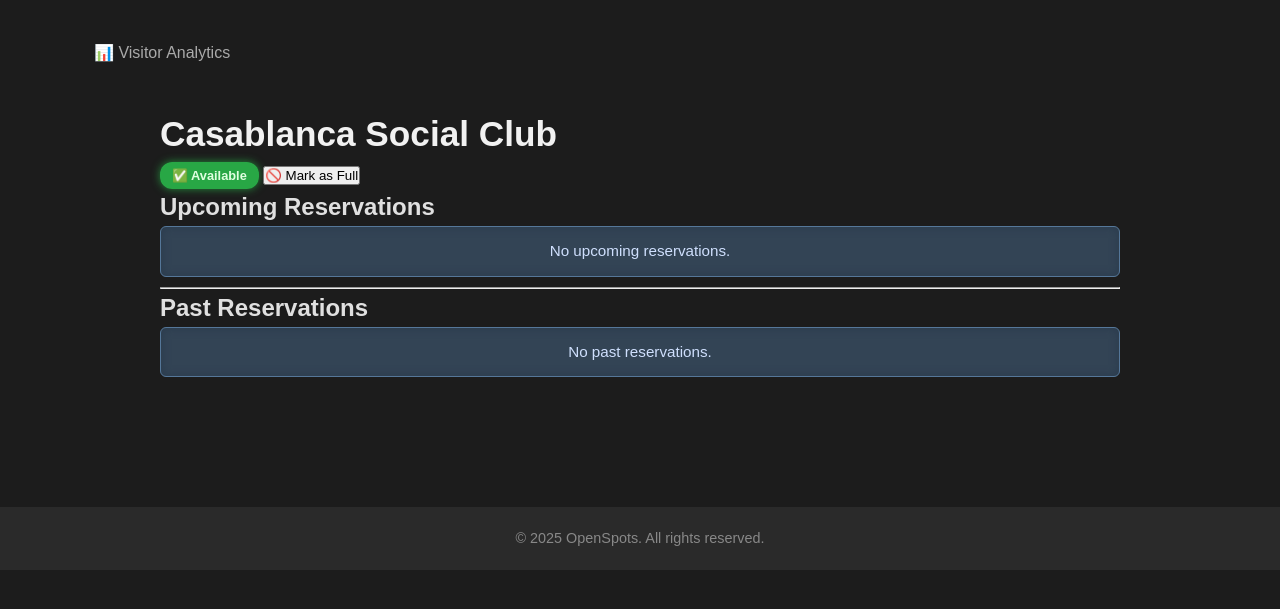
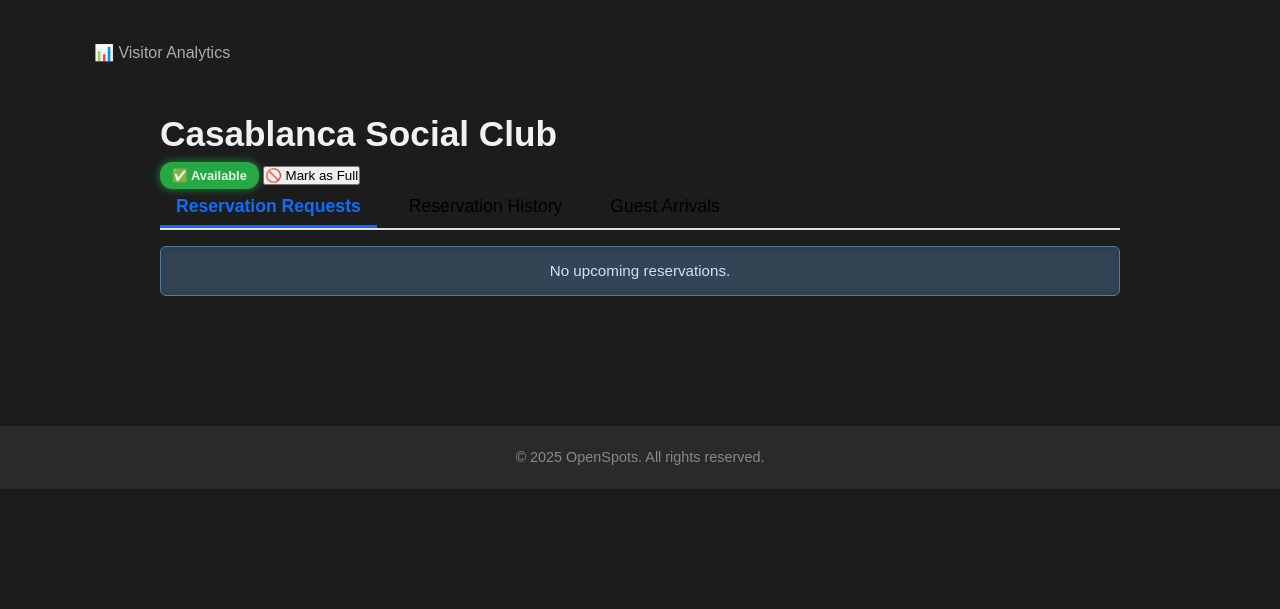
Before and after one commit to GiannisKarampinis/open_spots, a Django app: page /dashboard/2/ in a window 1280 px wide. Shown: the part 80-689 px from the top of the page. Run offline with Django 5.2, Linux system fonts and the light colour scheme; a user stored in the database is signed in; data comes from the database, SQL or seed files in the repository; both versions use the stored data as it was after the commit; parts of the project's set-up code (start-up, migrations or seed data) failed here and were passed over; some libraries are stand-ins or nearby versions.

Commit message:
Introduce Reservation Requests|Reservation History|Guest Arrivals in the venue_admin dashboard - Incomplete business logic

```diff
--- a/venues/static/venues/venue_dashboard.css
+++ b/venues/static/venues/venue_dashboard.css
@@ -201,7 +201,7 @@ table.dataTable tbody tr:hover { background-color: #444 !important; }
 .dataTables_wrapper input[type="search"] {
     flex: 1;
     width: 100%;
-    max-width: 400px;
+    max-width: none;
     padding: 8px 14px;
     font-size: 0.95rem;
     border: 1px solid #444;
@@ -239,10 +239,11 @@ table.dataTable tbody tr:hover { background-color: #444 !important; }
 .table .btn-sm {
     font-size: 0.8rem;
     padding: 4px 10px;
-    margin: 0 4px;
+    margin: 4px 4px;
     border-radius: 6px;
     font-weight: 600;
     transition: background-color 0.3s ease;
+    display: inline-block;
 }
 
 .btn-success {
@@ -328,7 +329,8 @@ table.dataTable tbody tr:hover { background-color: #444 !important; }
 }
 .modal-card .btn-group {
     display: flex;
-    justify-content: space-between;
+    justify-content: center;
+    flex: wrap;
     gap: 10px;
     margin-top: 16px;
 }
@@ -346,6 +348,34 @@ table.dataTable tbody tr:hover { background-color: #444 !important; }
     justify-content: center;
     align-items: center;
     min-height: 80vh;
+}
+
+/* Manual tabs styles */
+.tabs {
+display: flex;
+gap: 1rem;
+margin-bottom: 1rem;
+border-bottom: 2px solid #dee2e6;
+}
+.tabs button {
+background: none;
+border: none;
+padding: 0.5rem 1rem;
+font-size: 1.1rem;
+cursor: pointer;
+border-bottom: 3px solid transparent;
+transition: border-color 0.3s;
+}
+.tabs button.active {
+border-color: #0d6efd;
+color: #0d6efd;
+font-weight: 600;
+}
+.tab-content > div {
+display: none;
+}
+.tab-content > div.active {
+display: block;
 }
 
 /* === Responsive Adjustments === */
--- a/venues/templates/venues/venue_dashboard.html
+++ b/venues/templates/venues/venue_dashboard.html
@@ -1,34 +1,64 @@
 {% extends 'includes/base.html' %}
-{%load static%}
+{% load static %}
 {% block extra_css %}
+    <link rel="stylesheet" href="https://cdn.datatables.net/1.13.7/css/dataTables.bootstrap5.min.css">
     <link rel="stylesheet" href="{% static 'venues/venue_dashboard.css' %}">
-    <link rel="stylesheet" href="https://cdn.datatables.net/1.13.7/css/dataTables.bootstrap5.min.css">
+
+    <style>
+
+    </style>
 {% endblock %}
 
 {% block extra_js %}
+  <!-- jQuery (MUST be first) -->
   <script src="https://code.jquery.com/jquery-3.7.0.min.js"></script>
+
+  <!-- Bootstrap JS (bundle includes Popper) -->
+  <script src="https://cdn.jsdelivr.net/npm/bootstrap@5.3.0/dist/js/bootstrap.bundle.min.js"></script>
+
+  <!-- DataTables -->
   <script src="https://cdn.datatables.net/1.13.7/js/jquery.dataTables.min.js"></script>
+
+  <!-- DataTables Bootstrap 5 integration -->
   <script src="https://cdn.datatables.net/1.13.7/js/dataTables.bootstrap5.min.js"></script>
+
   <script>
     $(document).ready(function () {
-      // Initialize upcoming table (no custom controls)
-      $('#upcomingTable').DataTable();
+        const upcomingTable = $('#upcomingTable').DataTable();
+        const pastTable = $('#pastTable').DataTable();
+        const specialTable = $('#specialTable').DataTable();
 
-      // Initialize past table
-      var pastTable = $('#pastTable').DataTable();
+        setTimeout(function () {
+            $('#upcoming-show-entries-wrapper').append($('#upcomingTable_wrapper .dataTables_length').detach());
+            $('#upcoming-search-wrapper').append($('#upcomingTable_wrapper .dataTables_filter').detach());
+            $('#show-entries-wrapper').append($('#pastTable_wrapper .dataTables_length').detach());
+            $('#search-wrapper').append($('#pastTable_wrapper .dataTables_filter').detach());
+            $('#special-show-entries-wrapper').append($('#specialTable_wrapper .dataTables_length').detach());
+            $('#special-search-wrapper').append($('#specialTable_wrapper .dataTables_filter').detach());
+        }, 100);
 
-      // Wait for DataTables to fully render, then move controls
-      setTimeout(function() {
-        // Move the controls to custom containers for pastTable only
-        var lengthControl = $('#pastTable_wrapper .dataTables_length').detach();
-        var filterControl = $('#pastTable_wrapper .dataTables_filter').detach();
+        // Manual Tabs JS
+        const tabButtons = document.querySelectorAll('.tabs button');
+        const tabContents = document.querySelectorAll('.tab-content > div');
 
-        $('#show-entries-wrapper').append(lengthControl);
-        $('#search-wrapper').append(filterControl);
-      }, 100);
+        tabButtons.forEach(button => {
+          button.addEventListener('click', () => {
+            // Remove active from all buttons
+            tabButtons.forEach(btn => btn.classList.remove('active'));
+            // Add active to clicked button
+            button.classList.add('active');
+
+            // Hide all tab contents
+            tabContents.forEach(content => content.classList.remove('active'));
+            // Show the content linked to clicked button
+            const tabId = button.getAttribute('data-tab');
+            document.getElementById(tabId).classList.add('active');
+          });
+        });
     });
   </script>
 {% endblock %}
+
 
 {% block title %}Venue Dashboard{% endblock %}
 
@@ -51,10 +81,24 @@
         </form>
     </div>
 
-    <!-- Upcoming Reservations Section -->
-    <h2 class="mb-3">Upcoming Reservations</h2>
+    <!-- Manual Tab Navigation -->
+    <div class="tabs">
+      <button type="button" class="active" data-tab="requests">Reservation Requests</button>
+      <button type="button" data-tab="history">Reservation History</button>
+      <button type="button" data-tab="special">Guest Arrivals</button>
+    </div>
+
+    <!-- Tab Content -->
+    <div class="tab-content">
+
+        <!-- Reservation Requests Tab -->
+        <div id="requests" class="active">
             {% if upcoming_reservations %}
                 <div class="table-responsive">
+                    <div class="datatable-controls mb-2">
+                        <div id="upcoming-show-entries-wrapper"></div>
+                        <div id="upcoming-search-wrapper"></div>
+                    </div>
                     <table id="upcomingTable" class="table table-striped table-hover shadow-sm">
                         <thead class="table-dark">
                             <tr>
@@ -88,7 +132,10 @@
                                     {% else %}
                                         <span class="text-muted">—</span>
                                     {% endif %}
+
+                                    {% if r.status != 'pending' %}
                                         <a href="{% url 'edit_reservation_status' r.id %}" class="btn btn-sm btn-edit-status">Edit Status</a>
+                                    {% endif %}
                                 </td>
                             </tr>
                             {% endfor %}
@@ -98,11 +145,10 @@
             {% else %}
                 <div class="alert alert-info mt-4">No upcoming reservations.</div>
             {% endif %}
+        </div>
 
-    <hr>
-
-    <!-- Past Reservations Section -->
-    <h2 class="mb-3">Past Reservations</h2>
+        <!-- Reservation History Tab -->
+        <div id="history">
             {% if past_reservations %}
                 <div class="table-responsive">
                     <div class="datatable-controls">
@@ -117,7 +163,6 @@
                                 <th>Time</th>
                                 <th>Party Size</th>
                                 <th>Status</th>
-                        <th>Action</th>
                             </tr>
                         </thead>
                         <tbody>
@@ -135,9 +180,6 @@
                                         {{ r.status|capfirst }}
                                     </span>
                                 </td>
-                        <td>
-                            <a href="{% url 'edit_reservation_status' r.id %}" class="btn btn-sm btn-edit-status">Edit Status</a>
-                        </td>
                             </tr>
                             {% endfor %}
                         </tbody>
@@ -146,6 +188,58 @@
             {% else %}
                 <div class="alert alert-info mt-4">No past reservations.</div>
             {% endif %}
+        </div>
+
+        <!-- Guest Arrivals Tab -->
+        <div id="special">
+            {% if arrivals %}
+                <div class="table-responsive">
+                    <div class="datatable-controls">
+                        <div id="special-show-entries-wrapper"></div>
+                        <div id="special-search-wrapper"></div>
+                    </div>
+                    <table id="specialTable" class="table table-striped table-hover shadow-sm">
+                        <thead class="table-dark">
+                            <tr>
+                                <th>Customer</th>
+                                <th>Request Date</th>
+                                <th>Details</th>
+                                <th>Status</th>
+                                <th>Action</th>
+                            </tr>
+                        </thead>
+                        <tbody>
+                            {% for r in arrivals %}
+                            <tr>
+                                <td>{{ r.user.username }}</td>
+                                <td>{{ r.date }}</td>
+                                <td>{{ r.details }}</td>
+                                <td>
+                                    <span class="badge
+                                        {% if r.arrival_status == 'pending' %}bg-warning text-dark
+                                        {% elif r.arrival_status == 'checked_in' %}bg-success
+                                        {% else %}bg-danger{% endif %}">
+                                        {{ r.arrival_status|capfirst }}
+                                    </span>
+                                </td>
+                                <td>
+                                    {% if r.arrival_status == 'pending' %}
+                                        <a href="{% url 'update_arrival_status' r.id 'checked_in' %}" class="btn btn-success btn-sm me-1">✅ Checked-in</a>
+                                        <a href="{% url 'update_arrival_status' r.id 'no_show' %}" class="btn btn-danger btn-sm">❌ No-show</a>
+                                    {% else %}
+                                        <span class="text-muted">—</span>
+                                    {% endif %}
+                                </td>
+                            </tr>
+                            {% endfor %}
+                        </tbody>
+                    </table>
+                </div>
+            {% else %}
+                <div class="alert alert-info mt-4">No special requests.</div>
+            {% endif %}
+        </div>
 
     </div>
+</div>
 {% endblock %}
--- a/venues/urls.py
+++ b/venues/urls.py
@@ -20,8 +20,9 @@ urlpatterns = [
     path('reservation/<int:reservation_id>/cancel/', views.cancel_reservation, name='cancel_reservation'),
     path('reservation/<int:reservation_id>/status/<str:status>/', views.update_reservation_status, name='update_reservation_status'),
     path('reservation/<int:reservation_id>/edit-status/', views.edit_reservation_status, name='edit_reservation_status'),
-
+    path('venues/reservation/<int:reservation_id>/update-arrival/<str:arrival_status>/', views.update_arrival_status, name='update_arrival_status'),
 
     # Venue analytics / visits
     path('analytics/<int:venue_id>/', views.venue_visits_analytics, name='venue_visits_analytics'),
+
 ]
--- a/venues/views.py
+++ b/venues/views.py
@@ -8,7 +8,7 @@ from django.utils.timezone import now
 from datetime import datetime, timedelta
 from django.utils import timezone
 from .models import Venue, VenueVisit, Reservation
-from .forms import ReservationForm, VenueApplicationForm, ReservationStatusForm
+from .forms import ReservationForm, VenueApplicationForm, ReservationStatusForm, ArrivalStatusForm
 from .utils import send_reservation_emails, get_client_ip  # make sure this exists or adapt accordingly
 from django.core.mail import send_mail
 from django.conf import settings
@@ -19,6 +19,7 @@ from django.contrib.auth import get_user_model
 from django.http import HttpResponseForbidden
 from django.core.exceptions import PermissionDenied
 import json
+
 
 User = get_user_model()
 
@@ -117,20 +118,34 @@ def apply_venue(request):
 @login_required
 def venue_dashboard(request, venue_id):
     venue = get_object_or_404(Venue, id=venue_id)
-    reservations = venue.reservations.all()  # or your related_name
-
     now = timezone.now().date()
 
-    upcoming_reservations = reservations.filter(date__gte=now).order_by('date', 'time')
+    reservations = venue.reservations.all()
+
+    # Only include reservations still waiting for accept/reject
+    upcoming_reservations = reservations.filter(
+        date__gte=now,
+        status='pending'
+    ).order_by('date', 'time')
+
+    # Past reservations regardless of status
     past_reservations = reservations.filter(date__lt=now).order_by('-date', '-time')
+
+    # Accepted reservations that are waiting for the guest to arrive
+    arrivals = reservations.filter(
+        date__gte=now,
+        status='accepted',
+        # arrival_status='pending'
+    ).order_by('date', 'time')
 
     context = {
         'venue': venue,
         'upcoming_reservations': upcoming_reservations,
         'past_reservations': past_reservations,
+        'arrivals': arrivals,
     }
+
     return render(request, 'venues/venue_dashboard.html', context)
-
 
 @login_required
 @require_POST
@@ -260,14 +275,28 @@ def make_reservation(request, venue_id):
     return render(request, 'venues/make_reservation.html', {'form': form, 'venue': venue})
 
 
-
 @login_required
 def edit_reservation_status(request, reservation_id):
     reservation = get_object_or_404(Reservation, id=reservation_id)
 
-    # Check if the current user is the owner/admin of the venue
+    # ✅ Check if the current user is the owner/admin of the venue
     if reservation.venue.owner != request.user:
         messages.error(request, "You do not have permission to edit this reservation.")
+        return redirect('venue_dashboard', venue_id=reservation.venue.id)
+
+    # ✅ Check if reservation is in the past
+    if not reservation.is_upcoming():
+        messages.warning(request, "You cannot edit the status of past reservations.")
+        return redirect('venue_dashboard', venue_id=reservation.venue.id)
+
+    # ✅ Block edit if it's still waiting admin decision
+    if reservation.status == 'pending':
+        messages.warning(request, "You must accept or reject the reservation before editing its status.")
+        return redirect('venue_dashboard', venue_id=reservation.venue.id)
+
+    # ✅ Block edit if arrival_status is already finalized
+    if reservation.arrival_status in ['checked_in', 'no_show']:
+        messages.warning(request, f"This reservation has already been marked as '{reservation.arrival_status.replace('_', ' ')}'.")
         return redirect('venue_dashboard', venue_id=reservation.venue.id)
 
     if request.method == 'POST':
@@ -284,3 +313,64 @@ def edit_reservation_status(request, reservation_id):
         'reservation': reservation,
     }
     return render(request, 'venues/edit_reservation_status.html', context)
+
+
+# @login_required
+# def update_arrival_status(request, reservation_id, arrival_status):
+#     reservation = get_object_or_404(Reservation, id=reservation_id)
+
+#     # Check if current user owns the venue
+#     if reservation.venue.owner != request.user:
+#         messages.error(request, "You do not have permission to update this arrival status.")
+#         return redirect('venue_dashboard', venue_id=reservation.venue.id)
+
+#     # Check if reservation is accepted and arrival_status is still pending
+#     if reservation.status != 'accepted':
+#         messages.warning(request, "Only accepted reservations can have their arrival status updated.")
+#         return redirect('venue_dashboard', venue_id=reservation.venue.id)
+
+#     if reservation.arrival_status != 'pending':
+#         messages.warning(request, f"This reservation's arrival status is already set to '{reservation.arrival_status.replace('_', ' ')}'.")
+#         return redirect('venue_dashboard', venue_id=reservation.venue.id)
+
+#     # Optional: prevent updating arrival status of past reservations
+#     if not reservation.is_upcoming():
+#         messages.warning(request, "You cannot update the arrival status of past reservations.")
+#         return redirect('venue_dashboard', venue_id=reservation.venue.id)
+
+#     # Check that the arrival_status passed is valid
+#     if arrival_status not in ['checked_in', 'no_show']:
+#         messages.error(request, "Invalid arrival status.")
+#         return redirect('venue_dashboard', venue_id=reservation.venue.id)
+
+#     if request.method == 'POST':
+#         form = ArrivalStatusForm(request.POST, instance=reservation)
+#         if form.is_valid():
+#             reservation.arrival_status = arrival_status
+#             reservation.save()
+#             messages.success(request, f"Arrival status updated to '{arrival_status.replace('_', ' ').title()}'.")
+#             return redirect('venue_dashboard', venue_id=reservation.venue.id)
+#     else:
+#         form = ArrivalStatusForm(instance=reservation)
+
+#     context = {
+#         'form': form,
+#         'reservation': reservation,
+#         'selected_status': arrival_status,
+#     }
+#     return render(request, 'venues/update_arrival_status.html', context)
+
+
+@login_required
+def update_arrival_status(request, reservation_id, arrival_status):
+    reservation = get_object_or_404(Reservation, id=reservation_id)
+    if reservation.venue.owner != request.user:
+        raise PermissionDenied
+
+    print(reservation.arrival_status)
+    if arrival_status in ['checked_in', 'no_show'] and reservation.arrival_status == 'pending':
+        reservation.arrival_status = arrival_status
+        reservation.save(update_fields=['arrival_status'])
+        print(reservation.arrival_status)
+
+    return redirect('venue_dashboard', venue_id=reservation.venue.id)
```
Also changed, not shown: venues/forms.py (+8 -0 lines), venues/models.py (+34 -15 lines), venues/templates/venues/update_arrival_status.html (added, +103 -0 lines), db.sqlite3, venues/migrations/0015_reservation_arrival_status.py (added), venues/migrations/0016_alter_reservation_arrival_status.py (added), venues/migrations/0017_alter_reservation_arrival_status.py (added). Lines whose indentation alone changed are shown as unchanged.
